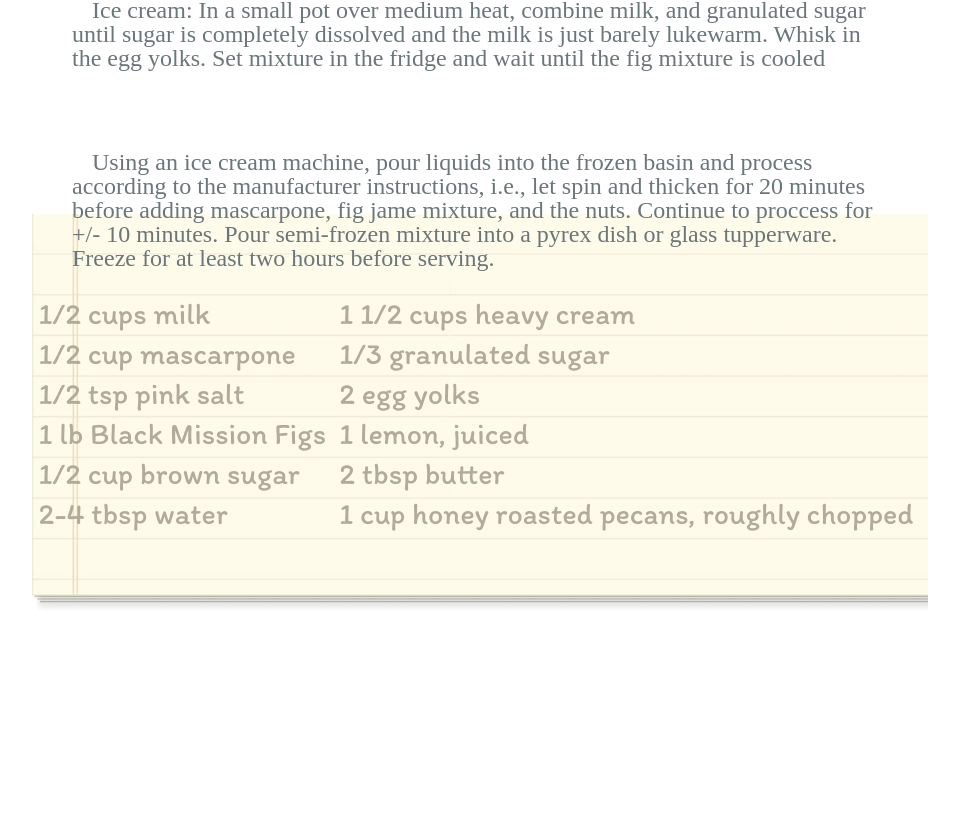
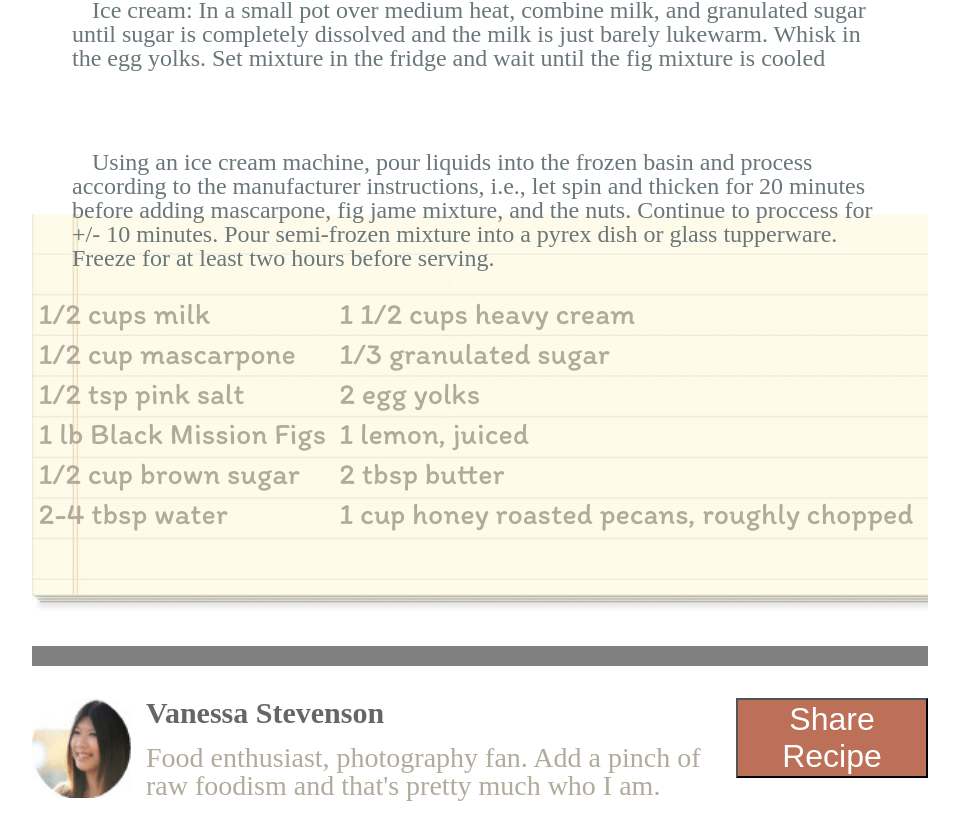
Before and after one commit to pchapl1/chocolate-pizza, a plain HTML site: page index.html in a window 1280 px wide. Shown: the part 1154-1986 px from the top of the page, without its empty margins (160-1119 px from the left). Before the commit the page ends 1800 px from the top, so only its background shows below. Drawn offline with Linux system fonts and the light colour scheme; a web font is replaced by a local one.

Commit message:
about the author working as intended

```diff
--- a/css/style.css
+++ b/css/style.css
@@ -131,12 +131,43 @@ article p {
     font-size: 30px;
 }
 
-
-
 .aboutAuthor {
     display: flex;
     width: 70vw;
-    margin: auto;
+    margin: 2rem auto;
+    justify-content: space-between;
+}
+
+.aboutAuthor img {
+    height: 100px;
+    width: 100px;
+}
+
+.centerText {
+    display: flex;
+    flex-direction: column;
+    width: 45vw;
+}
+
+.centerText h3 {
+    font-weight: bold;
+    margin-bottom: 1rem;
+    font-size: 30px;
+    color: rgba(0, 0, 0, 0.6);
+}
+
+.centerText p {
+    color: var(--list-color);
+    font-size: 28px;
+}
+
+button {
+    height: 80px;
+    width: 15vw;
+    background-color: #bc7058;
+    color: white;
+    font-size: 2rem;
+
 }
 
 footer {
--- a/index.html
+++ b/index.html
@@ -83,16 +83,17 @@
                 <li>1 cup honey roasted pecans, roughly chopped</li>
             </ul>
         </div>
-        <!-- <div id="grey-bar"></div>
+         <div id="grey-bar"></div>
         <div class="aboutAuthor">
             <img src="img/van-pic.png" alt="Image of the author">
             <div class="centerText">
                 <h3>Vanessa Stevenson</h3>
                 <p>Food enthusiast, photography fan. Add a pinch of raw foodism and that's pretty much who I am.</p>
             </div>
-            <div class="button">Share Recipe</div>
+            <button>Share Recipe</button>
         </div>
     </main>
+    <!--
     <footer>
         <img src="img/small-logo.png" alt="A small website logo">
         <p>Delicious</p>
```
